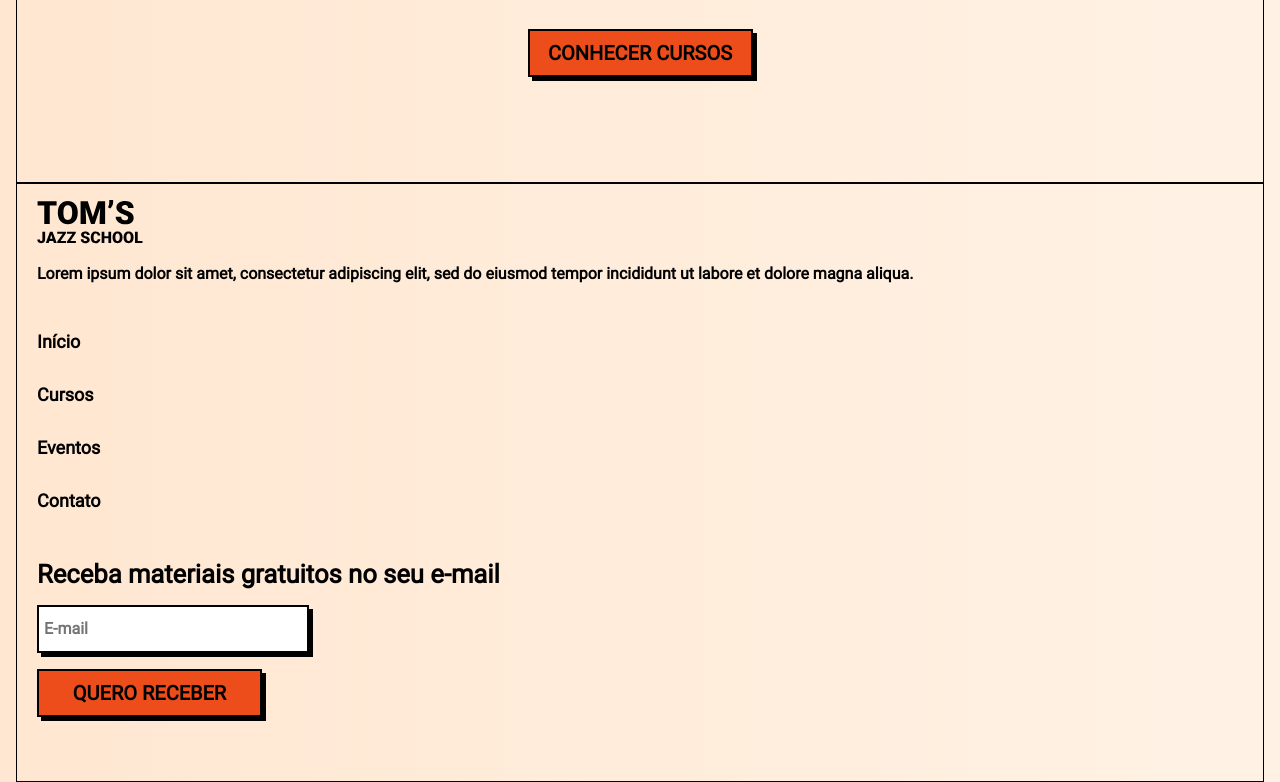
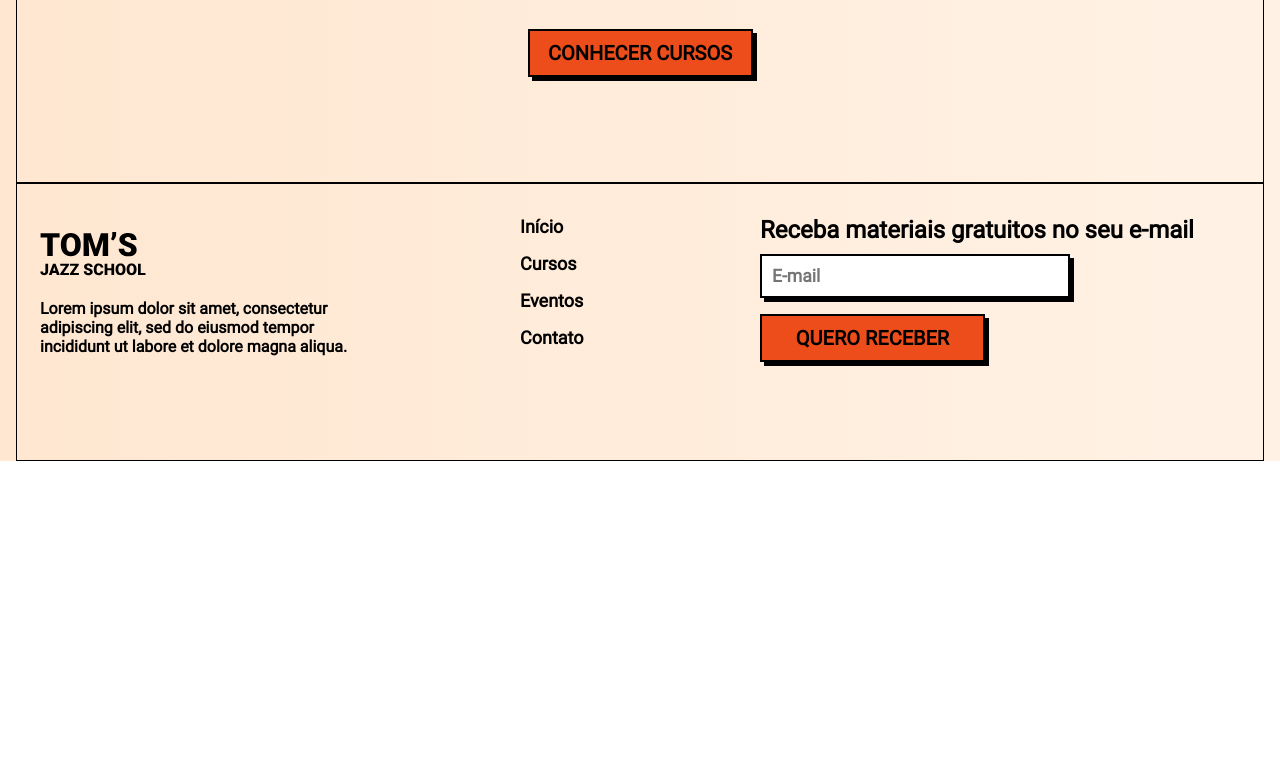
Before and after one commit to Rodrigues4567/jazz-school, a plain HTML site: page index.html in a window 1280 px wide. Shown: the part 1268-2050 px from the top of the page. After the commit the page ends 1729 px from the top, so only its background shows below. Drawn offline with Linux system fonts and the light colour scheme.

Commit message:
Projeto landing-page escola de jaz PRONTO!

```diff
--- a/estilos/style.css
+++ b/estilos/style.css
@@ -198,38 +198,40 @@ footer {
 }
 
 footer img {
+    margin-top: 1rem;
+    margin-bottom: 1.2rem;
+}
+
+footer p {
+    margin-bottom: 2rem;
+}
+
+footer nav {
+    margin-bottom: 2rem;
+}
+
+footer nav a {
+    display: block;
     margin-bottom: 1rem;
 }
 
-footer p {
-    margin-bottom: 3rem;
-}
-
-footer nav {
-    display: flex;
-    flex-direction: column;
-    gap: 2rem;
-    margin-bottom: 3rem;
-}
-
 footer h2 {
-    font-size: 1.6rem;
+    margin-bottom: 10px;
 }
 
 footer input {
     display: block;
-    margin: 1rem 0px;
-    width: 272px;
-    height: 48px;
+    width: 255px;
+    padding: 10px;
+    font-size: 1rem;
     border: 2px solid black;
     box-shadow: 4px 4px 0px black;
-    font-size: 1rem;
-    padding-left: 5px;
 }
 
 footer button {
     width: 225px;
     height: 48px;
+    margin-top: 1rem;
     border: 2px solid black;
     background-color: #EC4D1B;
     box-shadow: 4px 4px 0px black;
@@ -237,7 +239,7 @@ footer button {
     cursor: pointer;
 }
 
-/********************** MEDIA QUERIES *************************/
+/********************** MEDIA QUERIES ****************************/
 
 @media screen and (min-width: 620px) {
 
@@ -291,4 +293,47 @@ footer button {
         max-width: 1200px;
     }
 
+    footer {
+        padding-top: 2rem;
+    }
+
+    .footer-mq {
+        display: flex;
+        max-width: 1200px;
+        margin: auto;
+    }
+
+    .desc-footer {
+        flex: 2;
+    }
+
+    footer nav {
+        flex: 1;
+    }
+
+    footer form {
+        flex: 2;
+    }
+
+    footer p {
+        max-width: 310px;
+    }
+
+    form input {
+        width: 310px;
+        font-size: 1.1rem;
+    }
+
 }
+
+@media screen and (min-width: 1400px) {
+
+    .titulo {
+        font-size: 3.5rem;
+    }
+
+    .fim-container h1 {
+        font-size: 2.8rem;
+    }
+
+}
--- a/index.html
+++ b/index.html
@@ -86,9 +86,13 @@
     </main>
 
     <footer>
+
+        <div class="footer-mq">
+            <div class="desc-footer">
                 <img src="imagens/logo.svg" alt="Tom's jazz school">
 
                 <p>Lorem ipsum dolor sit amet, consectetur adipiscing elit, sed do eiusmod tempor incididunt ut labore et dolore magna aliqua.</p>
+            </div>
 
             <nav>
                 <a href="#">Início</a>
@@ -97,10 +101,14 @@
                 <a href="#">Contato</a>
             </nav>
 
+            <form action="#">
                 <h2>Receba materiais gratuitos no seu e-mail</h2>
                 <input type="email" name="" id="emailtxt" placeholder="E-mail">
 
                 <a href="#"><button>QUERO RECEBER</button></a>
+            </form>
+        </div>
+
     </footer>
 
 </body>
```
Lines whose indentation alone changed are shown as unchanged.
